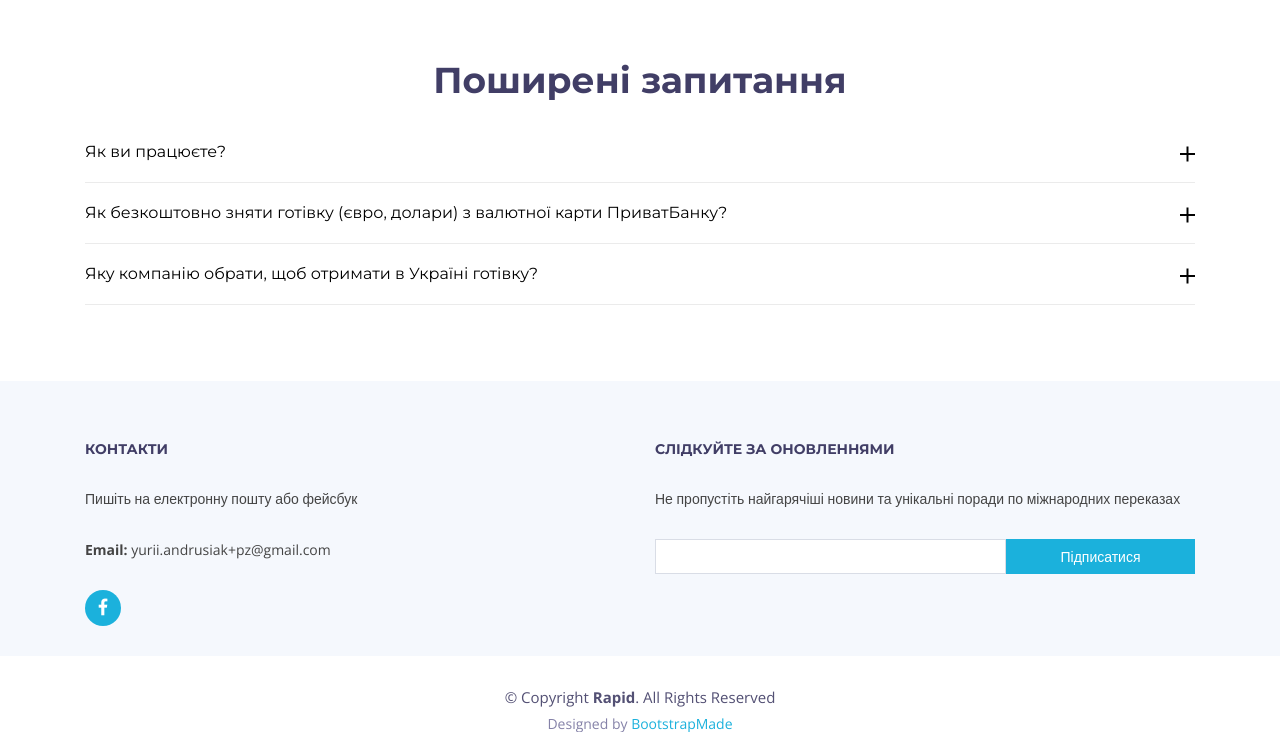
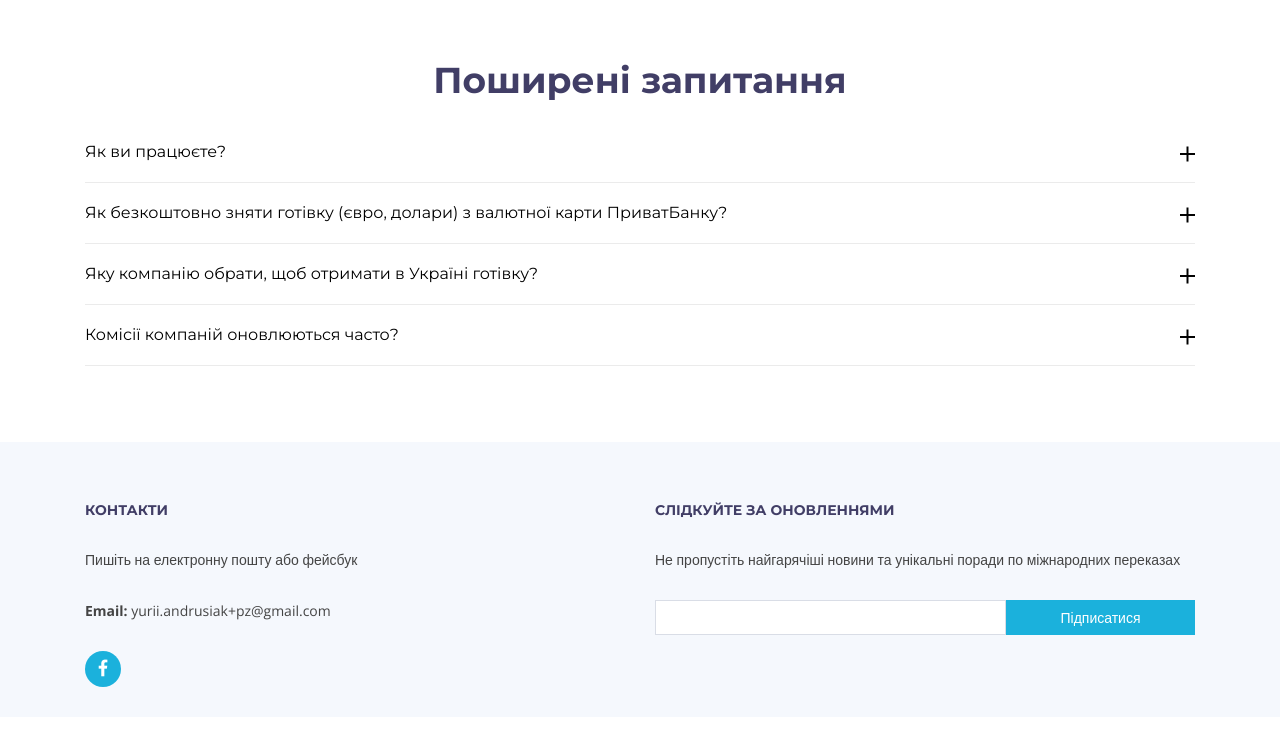
Before and after one commit to elneoor/pandemiia, a Django app: page / in a window 1280 px wide. Shown: the part 1591-2323 px from the top of the page. Run offline with Django 3.2, Linux system fonts and the light colour scheme; some libraries are stand-ins or nearby versions; some web fonts are replaced.

Commit message:
Add copy on refresh frequency

```diff
--- a/comparison/templates/comparison/index.html
+++ b/comparison/templates/comparison/index.html
@@ -208,7 +208,7 @@
         <!--==========================
           Frequently Asked Questions Section
         ============================-->
-        <section id="faq">
+        <section id="faq" style="color: #ffffff;">
             <div class="container">
                 <header class="section-header">
                     <h3>Поширені запитання</h3>
@@ -242,17 +242,16 @@
                         </div>
                     </li>
 
-                    <!-- <li>
-                        <a data-toggle="collapse" href="#faq4" class="collapsed">Ac odio tempor orci dapibus. Aliquam eleifend mi in nulla? <i class="ion-android-remove"></i></a>
+                    <li>
+                        <a data-toggle="collapse" href="#faq4" class="collapsed">Комісії компаній оновлюються часто? <i class="ion-android-remove"></i></a>
                         <div id="faq4" class="collapse" data-parent="#faq-list">
                             <p>
-                                Dolor sit amet consectetur adipiscing elit pellentesque habitant morbi. Id interdum velit laoreet id donec ultrices. Fringilla phasellus faucibus scelerisque eleifend donec pretium. Est pellentesque elit ullamcorper dignissim. Mauris ultrices eros in
-                                cursus turpis massa tincidunt dui.
+                                На сайті завжди відображені актуальні комісії, які ми моніторимо та оновлюємо щотижня.
                             </p>
                         </div>
                     </li>
 
-                    <li>
+                    <!-- <li>
                         <a data-toggle="collapse" href="#faq5" class="collapsed">Tempus quam pellentesque nec nam aliquam sem et tortor consequat? <i class="ion-android-remove"></i></a>
                         <div id="faq5" class="collapse" data-parent="#faq-list">
                             <p>
```
